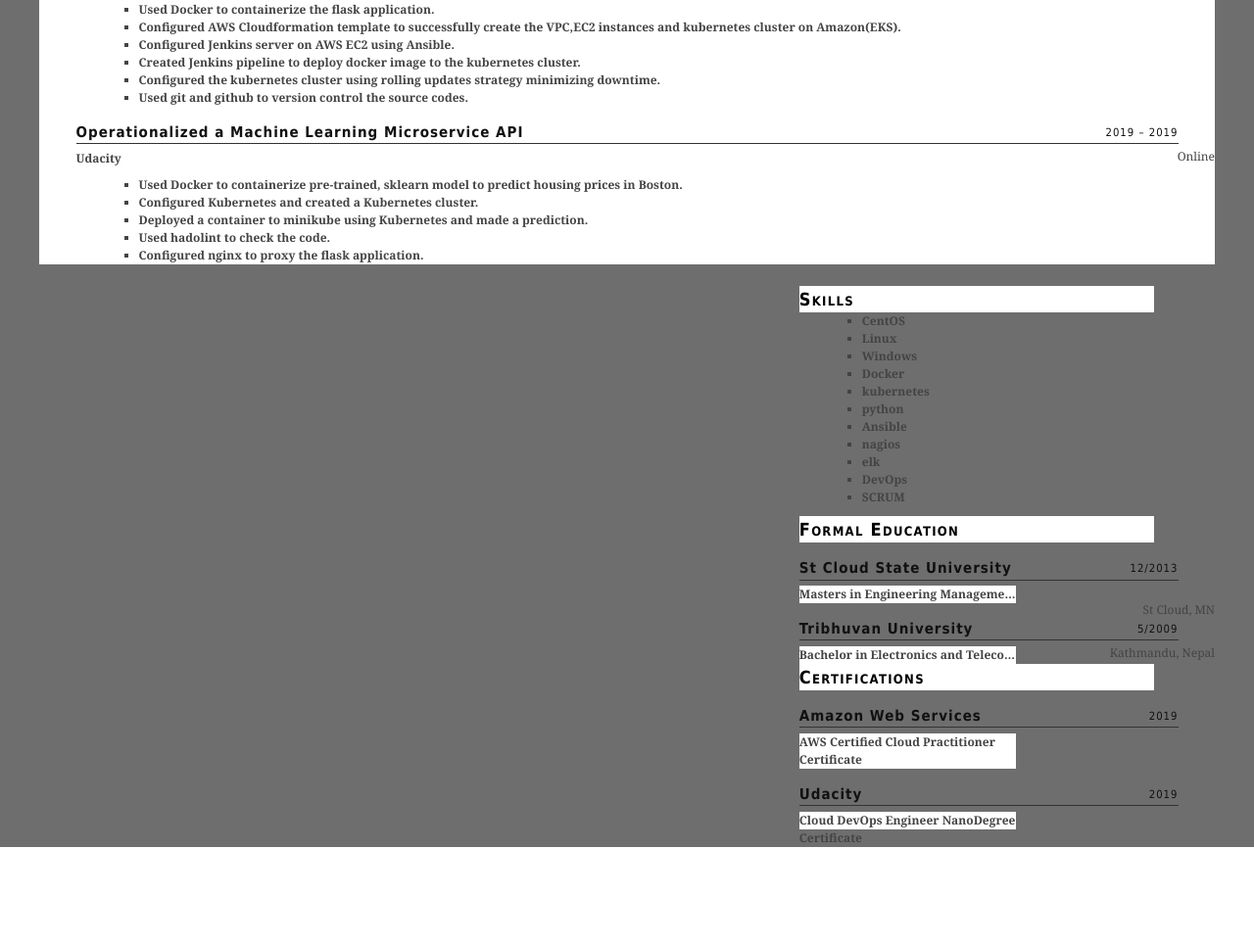
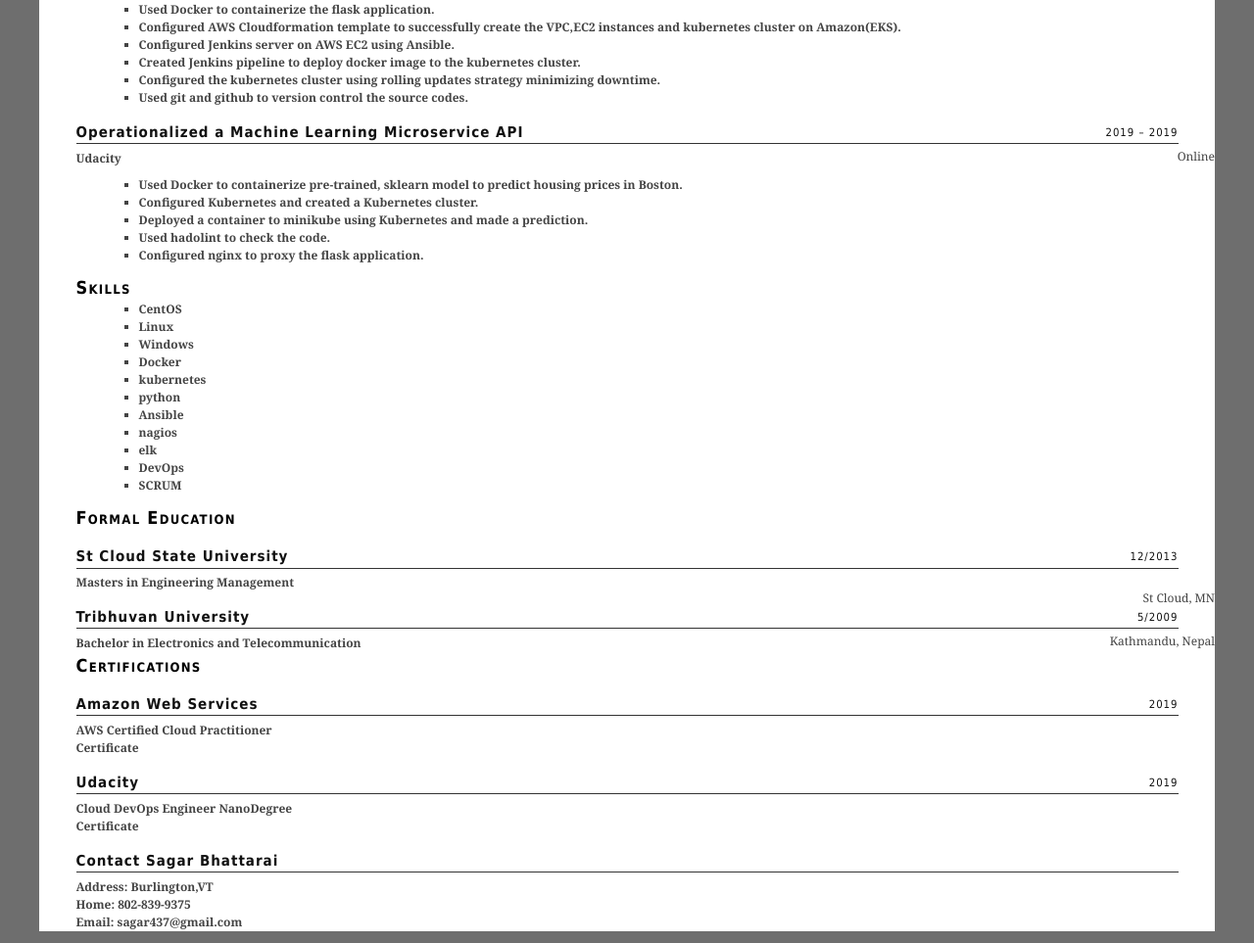
Before and after one commit to sagar437/newsapp-docker, a Flask app: page / in a window 1280 px wide. Shown: the part 1490-2453 px from the top of the page at 98% size. Before the commit the page ends 2355 px from the top, so only its background shows below. Run offline with Flask 2, Linux system fonts and the light colour scheme.

Commit message:
fixed index.html

```diff
--- a/docker_project/app/src/templates/index.html
+++ b/docker_project/app/src/templates/index.html
@@ -138,7 +138,6 @@
     </ul>
 
   <!-- 2b. Resume Technical Knowledge/Skills -->
-  <div class="resume_skills">
         <h2>Skills</h2>
         <ul class="technology">
           <li>CentOS </li>
@@ -174,15 +173,11 @@
           </span></h3>
         <p>Cloud DevOps Engineer NanoDegree</p>
         <a href="https://confirm.udacity.com/M5744GKR">Certificate</a>
-      </section>
-  </div>
   <!-- 3. Contact Information -->
-    <div id="hcard-Sagar-Bhattarai" class="vcard">
         <h3>Contact Sagar Bhattarai</h3>
         <p class="adr"><strong>Address:</strong> <a href="https://maps.google.com/maps?q=Burlington,%20VT" title="View on Google Maps" rel="me"><span class="locality">Burlington,VT</span></a></p>
         <p class="tel"><strong><span class="type">Home</span>:</strong> <a href="callto:+18028399375" rel="me">802-839-9375</a></p>
         <p class="email"><strong>Email:</strong> <a href="mailto:sagar437@gmail.com" title="Email Sagar Bhattarai" rel="me">sagar437@gmail.com</a></p>
-    </div>
 </header>
 </div>
 </main>
```
